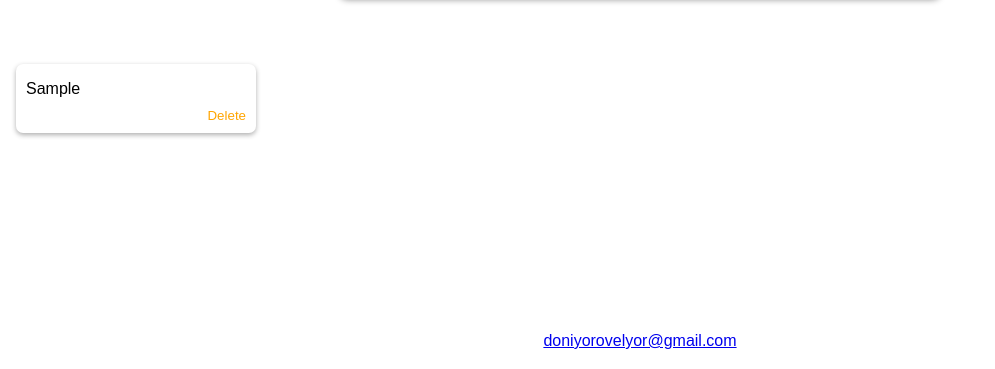
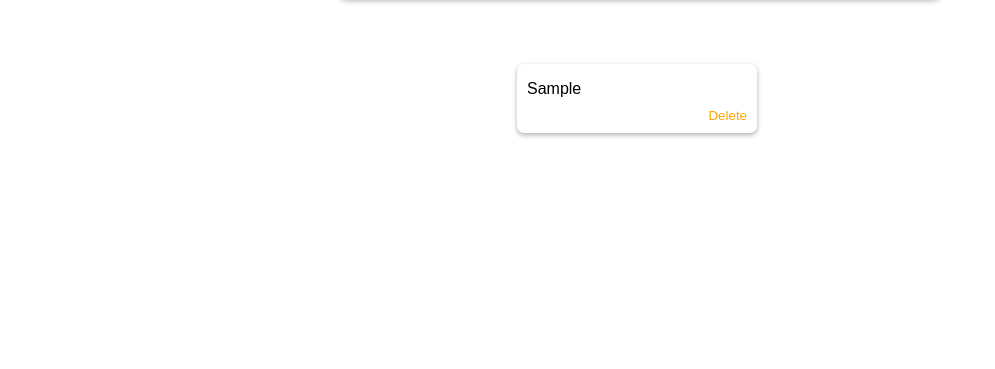
Before and after one commit to elyor-doniyorov/NoteK, a React (Create React App) app: page / in a window 1280 px wide. Both pictures are taken after typing "Sample" into the empty fields and a click on the button "Submit". Shown: the part 428-797 px from the top of the page, without its empty margins (0-995 px from the left). Built offline with nearby package versions, Linux system fonts and the light colour scheme.

Commit message:
Use grid css

```diff
--- a/src/App.css
+++ b/src/App.css
@@ -11,3 +11,11 @@ html {
 body {
   background-color: #FFFFFF;
 }
+
+.notesInGrid {
+  display: grid;
+  grid-template-rows: auto auto auto;
+  grid-template-columns: auto auto auto;
+  grid-gap: 3px;
+  justify-content: center;
+}
--- a/src/App.js
+++ b/src/App.js
@@ -3,7 +3,6 @@ import Header from './components/Header';
 import Note from './components/Note';
 import UserInput from './components/UserInput';
 import { useState } from 'react';
-import Footer from './components/Footer';
 
 function App() {
 
@@ -36,7 +35,6 @@ function App() {
         />
         ))}
       </div>
-      <Footer />
     </div>
   );
 }
--- a/src/components/Footer.css
+++ /dev/null
@@ -1,7 +0,0 @@
-.footer {
-  position: fixed;
-  text-align: center;
-  bottom: 0;
-  width: 100%;
-  height: 2.5rem;
-}
--- a/src/components/Footer.jsx
+++ /dev/null
@@ -1,12 +0,0 @@
-import React from 'react';
-import './Footer.css';
-
-function Footer(props) {
-  return (
-    <div className='footer'>
-      <a href='doniyorovelyor@gmail.com'>doniyorovelyor@gmail.com</a>
-    </div>
-  );
-}
-
-export default Footer;
--- a/src/components/Note.css
+++ b/src/components/Note.css
@@ -5,7 +5,6 @@
   box-shadow: 0 2px 5px rgb(175, 175, 175);
   padding: 10px;
   margin: 16px;
-  float: left;
 }
 
 .note h1 {
```
